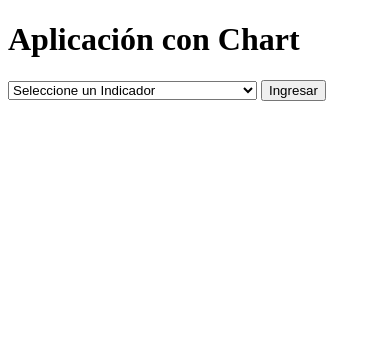
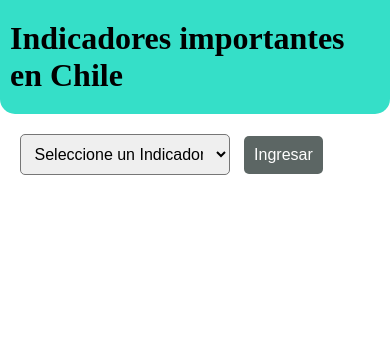
Before and after one commit to MartinG1997/Chartjs, a website with bundled scripts: page index.html in a window 390 px wide. Built offline with nearby package versions, Linux system fonts and the light colour scheme; no server answers.

Commit message:
Se agrega estilo al select list y al boton, se agrega un ratio para que funcione mejor el responsive chart

```diff
--- a/createGrafico.js
+++ b/createGrafico.js
@@ -10,6 +10,7 @@ export const createGrafico = (data,title, money) => {
   const down = (ctx, value) => ctx.p0.parsed.y > ctx.p1.parsed.y ? value : undefined;
   graficoFinanciero = new Chart(grafico, {
     type: 'line',
+    backgroundColor: 'rgba(0, 0, 0, 0.2)', // Fondo negro con transparencia
     data:
     {
       labels: data.map((item) => item.fecha),
@@ -22,17 +23,19 @@ export const createGrafico = (data,title, money) => {
             borderColor: ctx => skipped(ctx, 'rgb(0,0,0,0.2)') || down(ctx, 'rgb(192,75,75)'), //Si el elemento es menor a su antecesor cambia a rojo
             borderDash: ctx => skipped(ctx, [6,6]),
           },
-          spanGaps: true
+          spanGaps: true,
         }],
     },
     options:
     {
+      responsive: true,
+      aspectRatio: 1,
       plugins:
       {
         title:
         {
           display: true,
-          text: 'Gráfico de variación  del último mes de ' + title,
+          text: 'Gráfico de variación de ' + title,
           font:
           {
             size: 24,
@@ -47,10 +50,12 @@ export const createGrafico = (data,title, money) => {
           title:
           {
             display:true,
-            text: 'Último mes desde la fecha de hoy',
+            text: 'Variación representada en día-mes',
             font:{
-              size: 20
-            }
+              size: 20,
+              weight: 'bold',
+            },
+            padding: 10,
           },
         },
         y:
@@ -61,8 +66,10 @@ export const createGrafico = (data,title, money) => {
             display:true,
             text: money,
             font:{
-              size: 20
-            }
+              size: 20,
+              weight: 'bold',
+            },
+            padding: 10,
           }
         }
       }
--- /dev/null
+++ b/css/style.css
@@ -0,0 +1,45 @@
+
+* {
+    margin: 0;
+    padding: 0;
+    outline: 0;
+    box-sizing: border-box;
+}
+
+header {
+    width: 100%;
+    overflow: hidden;
+    background: #35dfc8;
+    padding: 20px 10px 20px 10px;
+    border-radius: 0px 0px 15px 15px;
+    margin-bottom: 20px;
+}
+
+section {
+    margin: 0 auto;
+    width: 90%;
+}
+
+canvas {
+    min-width: 100%;
+    margin: 0 auto;
+}
+
+select {
+    padding: 10px;
+    border-radius: 5px;
+    font-size: 16px;
+    min-width: 18%;
+    max-width: 60%;
+}
+
+ button {
+    margin-left: 10px;
+    min-width: none;
+    padding: 10px;
+    background: #5c6664;
+    color:#fff;
+    font-size: 1em;
+    border: none;
+    border-radius: 5px;
+ }
--- a/grafico.js
+++ b/grafico.js
@@ -44,8 +44,10 @@ button.addEventListener('click', (e) => {
 
   getData().then(() => {
     createGrafico(informacionFinanciera.reverse(),title, unidadMedida);
-    //document.getElementById("prueba").textContent = "El crecimiento fue de " + (informacionFinanciera[informacionFinanciera.length - 1].valor - informacionFinanciera[0].valor);
-    document.getElementById("prueba").textContent = "El crecimiento fue de " + unidadMedida;
   });
 
 });
+
+window.addEventListener('afterprint', () => {
+  myChart.resize();
+});
--- a/index.html
+++ b/index.html
@@ -2,23 +2,24 @@
 <html lang="es">
 <head>
   <meta charset="UTF-8">
+  <meta http-equiv="X-UA-Compatible" content="IE-Edge">
   <meta name="viewport" content="width=device-width, initial-scale=1.0">
   <title>Indicadores</title>
+  <link rel="stylesheet" href="css/style.css"/>
 </head>
 <body>
   <header>
-    <h1>Aplicación con Chart</h1>
+    <h1>Indicadores importantes en Chile</h1>
   </header>
 
+  <section>
     <form id="form">
-    <!--<input type="text" id="inputText">-->
         <select id="inputText">
           <option value="">Seleccione un Indicador</option>
           <option value="uf">UF (Unidad de Fomento)</option>
           <option value="bitcoin">Bitcoin</option>
           <option value="dolar">Dólar observado</option>
           <option value="ivp">Indice de valor promedio (IVP)</option>
-      <option value="dolar_intercambio">Dólar acuerdo</option>
           <option value="euro">Euro</option>
           <option value="ipc">Indice de Precios al Consumidor (IPC)</option>
           <option value="utm">Unidad Tributaria Mensual (UTM)</option>
@@ -32,6 +33,7 @@
 
     <canvas id="grafico"></canvas>
     <p id="prueba"></p>
+  </section>
 
   <script src="https://cdn.jsdelivr.net/npm/chart.js"></script>
   <script src="grafico.js" type="module"></script>
```
Lines whose indentation alone changed are shown as unchanged.
